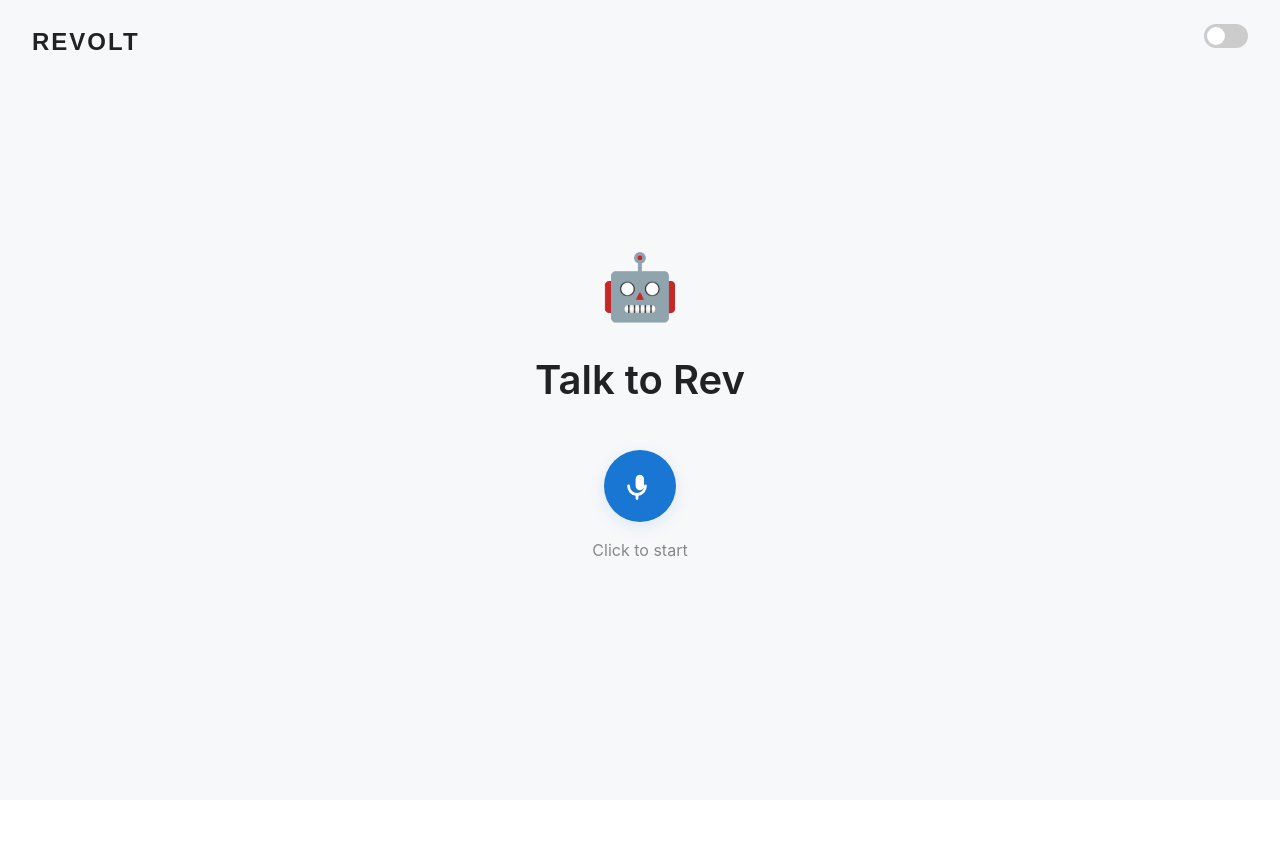
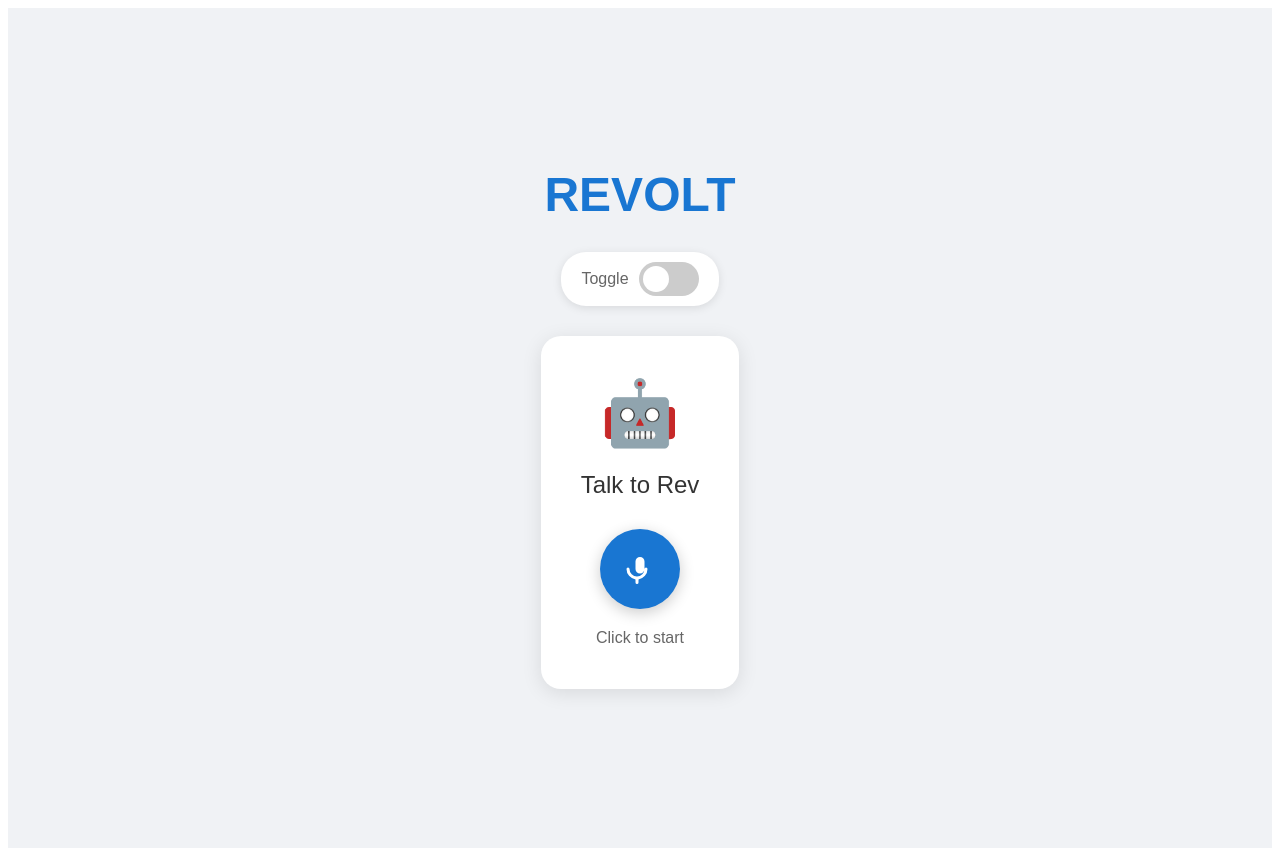
Before and after one commit to sasidhar-egov/chatbot, a React (Vite) app in the folder Front_end/: page / in a window 1280 px wide. Before the commit the page ends 800 px from the top, so only its background shows below. Built offline with nearby package versions, Linux system fonts and the light colour scheme.

Commit message:
with chat restatrt and off functionality included

```diff
--- a/Front_end/src/VoiceInterface.jsx
+++ b/Front_end/src/VoiceInterface.jsx
@@ -1,45 +1,137 @@
-import React, { useState, useRef } from 'react';
+import React, { useState, useRef, useEffect } from 'react';
+import './index.css'; // Import the CSS file
 
 const VoiceInterface = () => {
     const [isListening, setIsListening] = useState(false);
     const [isSpeaking, setIsSpeaking] = useState(false);
+    const [status, setStatus] = useState('Click to start');
     const recognitionRef = useRef(null);
     const abortControllerRef = useRef(null);
+    const isManuallyStoppedRef = useRef(false);
+    const skipAutoRestartRef = useRef(false);
+
+
+    // Cleanup on unmount
+    useEffect(() => {
+        return () => {
+            if (recognitionRef.current) {
+                recognitionRef.current.stop();
+            }
+            if (window.speechSynthesis.speaking) {
+                window.speechSynthesis.cancel();
+            }
+        };
+    }, []);
 
     // Start continuous listening using Web Speech API
     const startListening = () => {
+        // Don't start if already listening or manually stopped
+        if (isListening || isManuallyStoppedRef.current) {
+            return;
+        }
+
         if (!('webkitSpeechRecognition' in window || 'SpeechRecognition' in window)) {
             alert('Speech Recognition is not supported in this browser.');
             return;
         }
+
         const SpeechRecognition = window.SpeechRecognition || window.webkitSpeechRecognition;
         const recognition = new SpeechRecognition();
+
         recognition.continuous = true;
-        recognition.interimResults = false;
-        recognition.lang = 'en-US'; // You can make this dynamic for multi-language
+        recognition.interimResults = true;
+        recognition.lang = 'en-US';
 
-        recognition.onstart = () => setIsListening(true);
+        recognition.onstart = () => {
+            setIsListening(true);
+            if (!isSpeaking) {
+                setStatus('Listening...');
+            }
+            console.log('Started listening');
+        };
+
         recognition.onend = () => {
+            console.log('Recognition ended');
             setIsListening(false);
-            // Auto-restart unless we are speaking
-            if (!isSpeaking) startListening();
+
+            if (skipAutoRestartRef.current) {
+                console.log('Skipping auto-restart due to recent bot speech end');
+                skipAutoRestartRef.current = false; // reset flag for next time
+                return;
+            }
+
+            if (!isManuallyStoppedRef.current && status !== 'Processing...') {
+                console.log('Auto-restarting recognition');
+                setTimeout(() => {
+                    if (!isManuallyStoppedRef.current) {
+                        startListening();
+                    }
+                }, 300);
+            }
         };
+
+
         recognition.onerror = (e) => {
-            console.error('Speech recognition error:', e);
+            // Ignore aborted errors (they're expected when stopping)
+            if (e.error === 'aborted') {
+                console.log('Recognition aborted (expected)');
+                return;
+            }
+
+            console.error('Speech recognition error:', e.error);
             setIsListening(false);
-            if (!isSpeaking) {
-                // Add a small delay before restarting to prevent rapid restarts
+
+            // Only restart on non-aborted errors
+            if (e.error !== 'aborted' && !isManuallyStoppedRef.current) {
+                setStatus('Recognition error, restarting...');
                 setTimeout(() => startListening(), 1000);
             }
         };
+
         recognition.onresult = (event) => {
-            const transcript = Array.from(event.results)
-                .map(result => result[0].transcript)
-                .join(' ');
-            if (transcript.trim()) {
-                handleUserSpeech(transcript);
+            let interimTranscript = '';
+            let finalTranscript = '';
+
+            for (let i = event.resultIndex; i < event.results.length; i++) {
+                const transcript = event.results[i][0].transcript;
+                if (event.results[i].isFinal) {
+                    finalTranscript += transcript;
+                } else {
+                    interimTranscript += transcript;
+                }
+            }
+
+            // Interrupt bot if user speaks while bot is speaking
+            if (isSpeaking) {
+                const userSpeech = interimTranscript.trim() || finalTranscript.trim();
+                if (userSpeech.length > 1) {
+                    console.log('🛑 INTERRUPTION DETECTED! User said:', userSpeech);
+
+                    // Cancel bot speech immediately
+                    window.speechSynthesis.cancel();
+                    console.log("speech cnaceled");
+
+                    setIsSpeaking(false);
+                    setStatus('Interrupted! Continue speaking...');
+
+                    // Make sure recognition is listening NOW
+                    isManuallyStoppedRef.current = false; // allow startListening
+                    if (!isListening) {
+                        startListening();
+                    }
+
+                    return; // Don't process further here
+                }
+            }
+
+
+            // Process final transcript only when bot is NOT speaking
+            if (finalTranscript.trim() && !isSpeaking) {
+                console.log('Processing user input:', finalTranscript.trim());
+                handleUserSpeech(finalTranscript.trim());
             }
         };
+
         recognitionRef.current = recognition;
         recognition.start();
     };
@@ -47,22 +139,35 @@ const VoiceInterface = () => {
     // Stop listening
     const stopListening = () => {
         if (recognitionRef.current) {
-            recognitionRef.current.onend = null;
+            isManuallyStoppedRef.current = true;
+            recognitionRef.current.onend = null; // Prevent auto-restart
             recognitionRef.current.stop();
+            recognitionRef.current = null;
             setIsListening(false);
+            setStatus('Stopped listening');
         }
     };
 
-    // Handle user speech: stop bot, send to backend, play response
-    const handleUserSpeech = async (text) => {
-        console.log('User said:', text);
-
-        // If bot is speaking, interrupt
+    // Stop speaking function
+    const stopSpeaking = () => {
         if (window.speechSynthesis.speaking) {
             window.speechSynthesis.cancel();
             setIsSpeaking(false);
+                        setStatus('Click to start');
+
+            console.log('Speech synthesis stopped');
         }
+    };
 
+    // Handle user speech with improved interruption
+    const handleUserSpeech = async (text) => {
+        console.log('Processing user speech:', text);
+        setStatus('Processing...');
+
+        // Stop any ongoing speech immediately
+        stopSpeaking();
+
+        // Stop listening during processing
         stopListening();
 
         // Abort any previous request
@@ -71,7 +176,6 @@ const VoiceInterface = () => {
         }
         abortControllerRef.current = new AbortController();
 
-        // Send to backend
         try {
             const response = await fetch('http://localhost:5000/api/gemini', {
                 method: 'POST',
@@ -87,10 +191,8 @@ const VoiceInterface = () => {
             const data = await response.json();
             console.log('Backend response:', data);
 
-            // Updated response handling - the backend now returns the text directly in data.response
             if (data && data.response) {
-                const botText = data.response;
-                speakBot(botText);
+                speakBot(data.response);
             } else {
                 console.error('No response text found in:', data);
                 speakBot("Sorry, I didn't receive a proper response.");
@@ -99,81 +201,137 @@ const VoiceInterface = () => {
             if (err.name !== 'AbortError') {
                 console.error('Error calling backend:', err);
                 speakBot("Sorry, there was an error processing your request.");
+            } else {
+                // Request was aborted, restart listening
+                setTimeout(() => startListening(), 500);
             }
         }
     };
 
-    // Speak bot response and return to listening
+    // FIXED: Enhanced speech synthesis with SINGLE onstart handler
     const speakBot = (text) => {
         if (!('speechSynthesis' in window)) {
             console.error('Speech synthesis not supported');
-            startListening(); // Still restart listening even if TTS fails
+            setTimeout(() => startListening(), 500);
             return;
+        }
+
+        // Clear any existing speech
+        if (window.speechSynthesis.speaking) {
+            window.speechSynthesis.cancel();
         }
 
         const utterance = new window.SpeechSynthesisUtterance(text);
 
-        // Optional: Set voice properties for better experience
+        // Voice settings for better experience
         utterance.rate = 0.9;
         utterance.pitch = 1;
         utterance.volume = 1;
 
+        // Try to get a better voice if available
+        const voices = window.speechSynthesis.getVoices();
+        const preferredVoice = voices.find(voice =>
+            voice.lang.includes('en') && voice.name.includes('Google')
+        ) || voices.find(voice => voice.lang.includes('en'));
+
+        if (preferredVoice) {
+            utterance.voice = preferredVoice;
+        }
+
+        // FIXED: SINGLE onstart handler - no duplicates!
         utterance.onstart = () => {
-            console.log('Bot started speaking:', text);
+            console.log('Bot started speaking:', text.substring(0, 50) + '...');
             setIsSpeaking(true);
+            setStatus('Speaking... (interrupt anytime)');
+
+            // Start listening IMMEDIATELY for interruptions
+            console.log('Starting IMMEDIATE listening for interruptions');
+            isManuallyStoppedRef.current = false; // Allow listening to start
+            startListening();
         };
 
         utterance.onend = () => {
-            console.log('Bot finished speaking');
+            console.log('Bot finished speaking normally');
             setIsSpeaking(false);
-            startListening(); // Return to listening after speaking
+            setStatus('Listening...');
+
+            skipAutoRestartRef.current = true; // tell recognition.onend to skip restarting once
+
+            if (!isListening) {
+                setTimeout(() => startListening(), 200);
+            }
         };
+
 
         utterance.onerror = (error) => {
             console.error('Speech synthesis error:', error);
             setIsSpeaking(false);
-            startListening();
+
+            setTimeout(() => startListening(), 500);
         };
 
         window.speechSynthesis.speak(utterance);
     };
 
-    // Initial mic click: start listening
+    // Mic button click handler
     const handleMicClick = () => {
-        if (!isListening) {
+        if (isSpeaking) {
+            // If speaking, stop and start listening
+            stopSpeaking();
+            stopListening();
+            setStatus('Click to start');
+
+
+        } else if (isListening) {
+            // If listening, stop
+            stopListening();
+            setStatus('Click to start');
+        } else {
+            // If idle, start listening
+            isManuallyStoppedRef.current = false; // Allow listening to start
             startListening();
-        } else {
-            stopListening();
         }
     };
 
+    // Get button class based on state
+    const getButtonClass = () => {
+        if (isSpeaking) return 'mic-button speaking';
+        if (isListening) return 'mic-button listening';
+        return 'mic-button idle';
+    };
+
     return (
-        <div className="center-container">
-            <div className="rev-logo">REVOLT</div>
-            <div className="toggle-switch">
-                <label className="switch">
-                    <input type="checkbox" disabled />
-                    <span className="slider round"></span>
+        <div className="voice-interface-container">
+            <div className="revolt-logo">REVOLT</div>
+
+            <div className="toggle-container">
+                <span className="toggle-label">Toggle</span>
+                <label className="toggle-switch">
+                    <input type="checkbox" disabled className="toggle-input" />
+                    <span className="toggle-slider">
+                        <span className="toggle-slider-inner"></span>
+                    </span>
                 </label>
             </div>
-            <div style={{ display: 'flex', flexDirection: 'column', alignItems: 'center' }}>
-                <div className="bot-logo">🤖</div>
+
+            <div className="main-content">
+                <div className="bot-emoji">🤖</div>
+
                 <div className="talk-title">Talk to Rev</div>
-                <button
-                    onClick={handleMicClick}
-                    className="mic-btn"
-                    style={{
-                        background: isListening ? '#43a047' : (isSpeaking ? '#ff9800' : '#1976d2'),
-                        transition: 'background-color 0.3s ease'
-                    }}
-                >
-                    <svg width="36" height="36" fill="#fff" viewBox="0 0 24 24">
+
+                <button onClick={handleMicClick} className={getButtonClass()}>
+                    <svg className="mic-icon" viewBox="0 0 24 24">
                         <path d="M12 15a3 3 0 0 0 3-3V7a3 3 0 0 0-6 0v5a3 3 0 0 0 3 3zm5-3a1 1 0 1 0-2 0 5 5 0 0 1-10 0 1 1 0 1 0-2 0 7 7 0 0 0 6 6.92V21a1 1 0 1 0 2 0v-2.08A7 7 0 0 0 17 12z" />
                     </svg>
                 </button>
-                <div style={{ marginTop: 16, color: '#888', fontSize: 16 }}>
-                    {isListening ? 'Listening...' : (isSpeaking ? 'Speaking...' : 'Click to start')}
-                </div>
+
+                <div className="status-text">{status}</div>
+
+                {(isListening || isSpeaking) && (
+                    <div className="hint-text">
+                        {isSpeaking ? '🎤 Speak anytime to interrupt' : 'Say something...'}
+                    </div>
+                )}
             </div>
         </div>
     );
--- a/Front_end/src/index.css
+++ b/Front_end/src/index.css
@@ -1,109 +1,53 @@
-:root {
-  font-family: system-ui, Avenir, Helvetica, Arial, sans-serif;
-  line-height: 1.5;
-  font-weight: 400;
+/* VoiceInterface.css */
 
-  color-scheme: light dark;
-  color: rgba(255, 255, 255, 0.87);
-  background-color: #242424;
-
-  font-synthesis: none;
-  text-rendering: optimizeLegibility;
-  -webkit-font-smoothing: antialiased;
-  -moz-osx-font-smoothing: grayscale;
-}
-
-a {
-  font-weight: 500;
-  color: #646cff;
-  text-decoration: inherit;
-}
-
-a:hover {
-  color: #535bf2;
-}
-
-body {
-  margin: 0;
-  min-height: 100vh;
-  background: #f7f8fa;
-  font-family: 'Inter', system-ui, Avenir, Helvetica, Arial, sans-serif;
-}
-
-.center-container {
-  min-height: 100vh;
+.voice-interface-container {
   display: flex;
   flex-direction: column;
   align-items: center;
   justify-content: center;
-  background: #f7f8fa;
-  position: relative;
+  min-height: 100vh;
+  font-family: 'Arial', sans-serif;
+  background-color: #f0f2f5;
+  padding: 20px;
 }
 
-.rev-logo {
-  position: absolute;
-  top: 24px;
-  left: 32px;
+.revolt-logo {
+  font-size: 48px;
   font-weight: bold;
-  font-size: 24px;
-  letter-spacing: 2px;
-  color: #222;
-  font-family: 'Montserrat', Arial, sans-serif;
+  color: #1976d2;
+  margin-bottom: 30px;
+  text-align: center;
+}
+
+.toggle-container {
+  display: flex;
+  align-items: center;
+  margin-bottom: 30px;
+  background-color: #fff;
+  padding: 10px 20px;
+  border-radius: 25px;
+  box-shadow: 0 2px 10px rgba(0,0,0,0.1);
+}
+
+.toggle-label {
+  margin-right: 10px;
+  color: #666;
 }
 
 .toggle-switch {
-  position: absolute;
-  top: 24px;
-  right: 32px;
+  position: relative;
+  display: inline-block;
+  width: 60px;
+  height: 34px;
 }
 
-.talk-title {
-  font-size: 40px;
-  font-weight: 600;
-  margin-bottom: 40px;
-  color: #222;
-}
-
-.bot-logo {
-  font-size: 64px;
-  margin-bottom: 16px;
-}
-
-.mic-btn {
-  width: 72px;
-  height: 72px;
-  border-radius: 50%;
-  background: #1976d2;
-  border: none;
-  display: flex;
-  align-items: center;
-  justify-content: center;
-  box-shadow: 0 4px 16px rgba(25, 118, 210, 0.12);
-  cursor: pointer;
-  outline: none;
-  transition: background 0.2s, transform 0.2s;
-}
-
-.mic-btn:hover {
-  background: #1565c0;
-  transform: scale(1.07);
-}
-
-/* Toggle Switch */
-.switch {
-  position: relative;
-  display: inline-block;
-  width: 44px;
-  height: 24px;
-}
-
-.switch input {
+.toggle-input {
   opacity: 0;
   width: 0;
   height: 0;
 }
 
-.slider {
+.toggle-slider {
   position: absolute;
   cursor: pointer;
   top: 0;
@@ -112,66 +56,145 @@ body {
   bottom: 0;
   background-color: #ccc;
   transition: .4s;
-  border-radius: 24px;
+  border-radius: 34px;
 }
 
-.slider:before {
+.toggle-slider-inner {
   position: absolute;
-  content: "";
-  height: 18px;
-  width: 18px;
-  left: 3px;
-  bottom: 3px;
+  content: '';
+  height: 26px;
+  width: 26px;
+  left: 4px;
+  bottom: 4px;
   background-color: white;
   transition: .4s;
   border-radius: 50%;
 }
 
-input:checked+.slider {
-  background-color: #1976d2;
+.main-content {
+  display: flex;
+  flex-direction: column;
+  align-items: center;
+  background-color: #fff;
+  padding: 40px;
+  border-radius: 20px;
+  box-shadow: 0 4px 20px rgba(0,0,0,0.1);
 }
 
-input:checked+.slider:before {
-  transform: translateX(20px);
+.bot-emoji {
+  font-size: 64px;
+  margin-bottom: 20px;
 }
 
-h1 {
-  font-size: 3.2em;
-  line-height: 1.1;
+.talk-title {
+  font-size: 24px;
+  color: #333;
+  margin-bottom: 30px;
+  font-weight: 500;
 }
 
-button {
-  border-radius: 8px;
-  border: 1px solid transparent;
-  padding: 0.6em 1.2em;
-  font-size: 1em;
-  font-weight: 500;
-  font-family: inherit;
-  background-color: #1a1a1a;
+.mic-button {
+  width: 80px;
+  height: 80px;
+  border-radius: 50%;
+  border: none;
   cursor: pointer;
-  transition: border-color 0.25s;
+  display: flex;
+  align-items: center;
+  justify-content: center;
+  transition: all 0.3s ease;
+  box-shadow: 0 4px 15px rgba(0,0,0,0.2);
 }
 
-button:hover {
-  border-color: #646cff;
+.mic-button.idle {
+  background-color: #1976d2;
+  transform: scale(1);
 }
 
-button:focus,
-button:focus-visible {
-  outline: 4px auto -webkit-focus-ring-color;
+.mic-button.listening {
+  background-color: #43a047;
+  transform: scale(1.1);
 }
 
-@media (prefers-color-scheme: light) {
-  :root {
-    color: #213547;
-    background-color: #ffffff;
+.mic-button.speaking {
+  background-color: #ff9800;
+  transform: scale(1.1);
+}
+
+.mic-button:hover {
+  transform: scale(1.15);
+  box-shadow: 0 6px 20px rgba(0,0,0,0.3);
+}
+
+.status-text {
+  margin-top: 20px;
+  color: #666;
+  font-size: 16px;
+  text-align: center;
+  min-height: 20px;
+}
+
+.hint-text {
+  margin-top: 10px;
+  font-size: 12px;
+  color: #999;
+  text-align: center;
+}
+
+.mic-icon {
+  width: 36px;
+  height: 36px;
+  fill: #fff;
+}
+
+/* Animations */
+@keyframes pulse {
+  0% {
+      transform: scale(1);
+  }
+  50% {
+      transform: scale(1.05);
+  }
+  100% {
+      transform: scale(1);
+  }
+}
+
+.mic-button.listening {
+  animation: pulse 2s infinite;
+}
+
+/* Responsive Design */
+@media (max-width: 768px) {
+  .voice-interface-container {
+      padding: 10px;
   }
 
-  a:hover {
-    color: #747bff;
+  .revolt-logo {
+      font-size: 36px;
+      margin-bottom: 20px;
   }
 
-  button {
-    background-color: #f9f9f9;
+  .main-content {
+      padding: 20px;
+  }
+
+  .bot-emoji {
+      font-size: 48px;
+  }
+
+  .talk-title {
+      font-size: 20px;
+      margin-bottom: 20px;
+  }
+
+  .mic-button {
+      width: 70px;
+      height: 70px;
+  }
+
+  .mic-icon {
+      width: 32px;
+      height: 32px;
   }
 }
```
Also changed, not shown: 1 other file (tests, documents, lock files or other folders).
